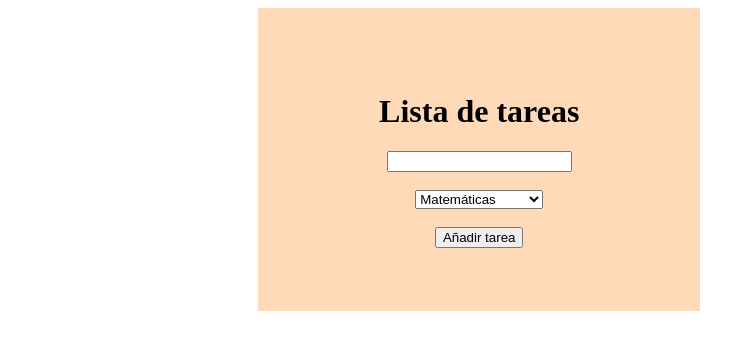
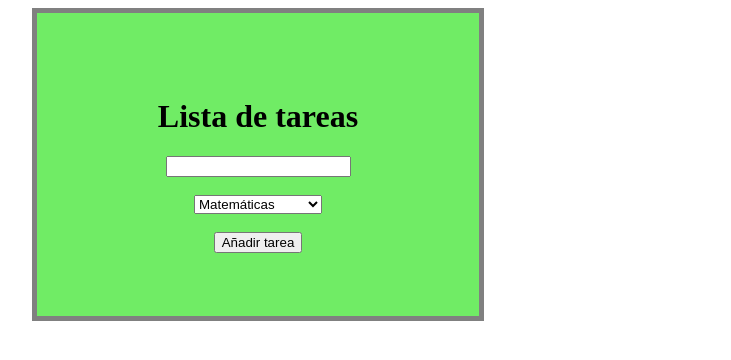
Before and after one commit to YadidSLM/Semana2-5YadidSebastianLM, a PHP site: page / in a window 1280 px wide. Shown: the top 360 px of the page, without its empty margins (382-1113 px from the left). Run offline with PHP 8.4, Linux system fonts and the light colour scheme.

Commit message:
Cambios nuevos en lista de tareas solución de error

```diff
--- a/Lista_de_tareas/dynamics/js/js.js
+++ b/Lista_de_tareas/dynamics/js/js.js
@@ -11,6 +11,7 @@ anadir.addEventListener("click", (evento) =>{
         console.log(tareas.outerHTML);
         //console.log(evento.target.innerHTML);
         //tareas.innerHTML = tareas.outerHTML + tareas.innerHTML + titulo.value + ' ' + materia.value;
-        tareas.innerHTML = tareas.innerHTML + '<div class="tar">' + titulo.value + '</div>' + '<br/>';
+        tareas.innerHTML = tareas.innerHTML + '<br/>' + '<div class="tar">' + titulo.value + '</div>';
+
     }
 });
--- a/Lista_de_tareas/index.html
+++ b/Lista_de_tareas/index.html
@@ -8,6 +8,7 @@
     <link rel="stylesheet" href="./statics/style/style.css">
 </head>
 <body>
+    <div id="padre">
         <div id="cuadro">
             <h1>Lista de tareas</h1>
             <input id="titulo" type="text">
@@ -22,6 +23,7 @@
             <br/><br/>
             <button id="anadir" type="submit">Añadir tarea</button>
         </div>
+    </div>
     <div id="tareas">
 
     </div>
--- a/Lista_de_tareas/statics/style/style.css
+++ b/Lista_de_tareas/statics/style/style.css
@@ -1,6 +1,23 @@
+#padre{
+    display: flex;
+    justify-content: center;
+    align-items: center;
+}
+#cuadro{
+    background-color: rgba(49, 228, 33, 0.692);
+    width: 25%;
+    height: 100%;
+    padding: 5%;
+    text-align: center;
+    border: 5px solid grey;
+}
 h1{
     text-align: center;
     text-decoration-color:chocolate;
+}
+#tareas{
+    justify-content: center;
+    align-items: center;
 }
 .tar{
     background-color: cadetblue;
@@ -9,14 +26,3 @@ h1{
     border-radius: 3% 3% 3% 3%;
     text-align: center;
 }
-#cuadro{
-
-    background-color: peachpuff;
-    width: 25%;
-    height: 100%;
-    padding: 5%;
-    position: relative;
-    text-align: center;
-    left: 50%;
-    top: 100%;
-}
```
Lines whose indentation alone changed are shown as unchanged.
